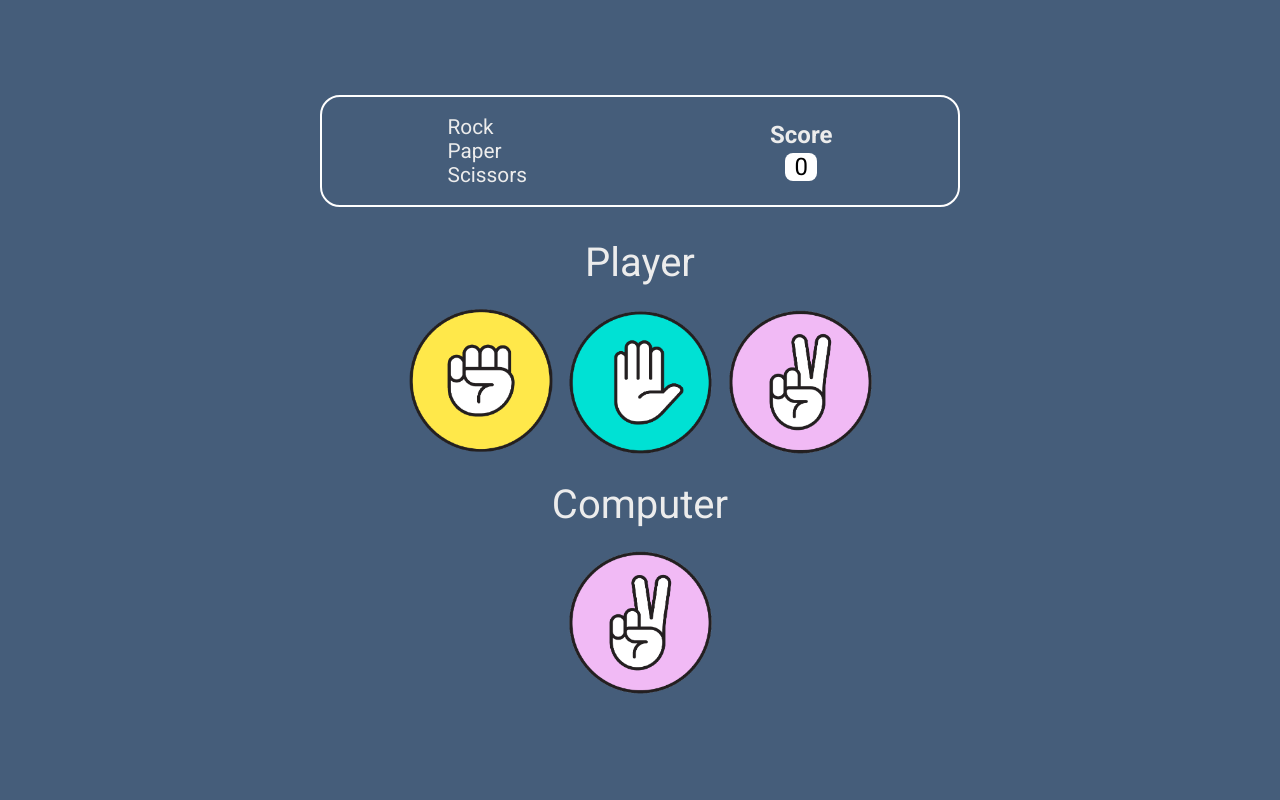
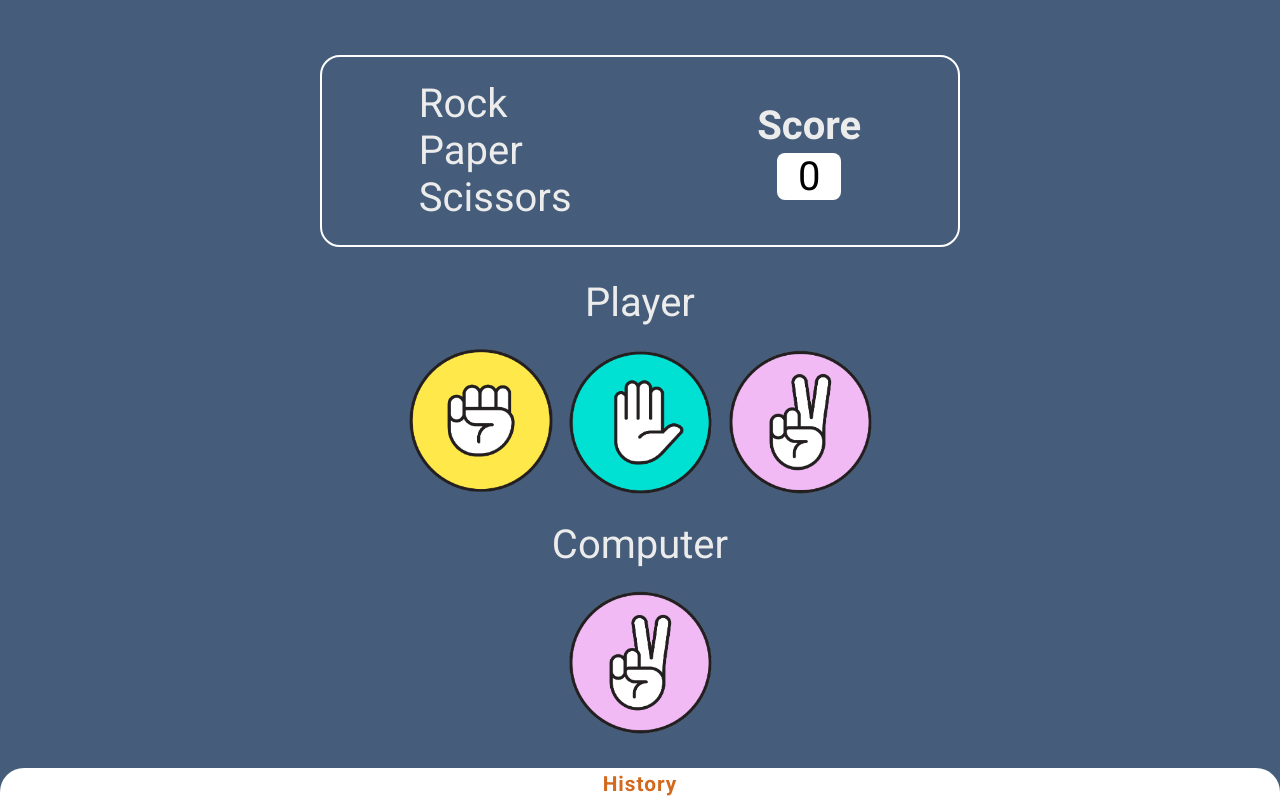
Before and after one commit to emrecan-balgun/RockPaperScissors, a React (Create React App) app: page / in a window 1280 px wide. Built offline with nearby package versions, Linux system fonts and the light colour scheme.

Commit message:
add styles to history

```diff
--- a/src/Container/GameBoard.jsx
+++ b/src/Container/GameBoard.jsx
@@ -1,10 +1,11 @@
 import ChoiceBoard from "./ChoiceBoard";
+import History from "./History";
 
 const GameBoard = () => {
   return (
     <div className="game-board">
       <ChoiceBoard />
-      {/* <History /> */}
+      <History />
     </div>
   );
 };
--- a/src/Container/History.js
+++ b/src/Container/History.js
@@ -1,22 +1,36 @@
 import { useSelector } from "react-redux";
 import { history } from "../redux/historySlice";
+import { useState } from "react";
 
 function History() {
   const historyList = useSelector(history);
-/*   const roundWinner = useSelector(roundCount); */
+  const [showHistory, setShowHistory] = useState(true);
+
+  const toggleHistory = () => {
+    setShowHistory(!showHistory);
+  };
 
   return (
     <div className="history">
-      <h1 className="history__title">History</h1>
-      <div className="history-container">
+      <div className="history__title" onClick={toggleHistory}>
+        History
+      </div>
+      <div
+        className={`history__container ${
+          showHistory ? "history__container--toggle" : ""
+        }`}
+      >
         {historyList.map((history, key) => (
-          <p className={`history-container__round ${history.roundWinner}`} key={key}>
-            {history.playerChoice}
-            <span style={{ color: "#B91646", backgroundColor: "transparent" }}>
+          <div
+            className={`history__container-round history__container--${history.roundWinner.toLowerCase()}`}
+            key={key}
+          >
+            <p>
+              {history.playerChoice}
               vs
-            </span>
-            {history.computerChoice}
-          </p>
+              {history.computerChoice}
+            </p>
+          </div>
         ))}
       </div>
     </div>
--- a/src/Container/ScoreBoard.js
+++ b/src/Container/ScoreBoard.js
@@ -1,11 +1,9 @@
 import React from "react";
 import { useSelector } from "react-redux";
 import { score } from "../redux/historySlice";
-import { useState } from 'react';
 
 function ScoreBoard() {
   const scoreBoard = useSelector(score);
-  const [scorePoint, setScorePoint] = useState(false);
 
   return (
     <div className="score-board">
@@ -17,7 +15,7 @@ function ScoreBoard() {
         </div>
         <div className="score-board__score">
           <h2 className="score-board__score-title">Score</h2>
-          <div className={`score-board__score-point ${scorePoint ? "score-board__score-point--animation" : ""}`}>{scoreBoard}</div>
+          <div className="score-board__score-point">{scoreBoard}</div>
         </div>
       </div>
     </div>
--- a/src/Container/styles.css
+++ b/src/Container/styles.css
@@ -8,16 +8,3 @@
   outline: 0;
   box-sizing: border-box;
 }
-
-
-.Computer{
-  background-color: red;
-}
-
-.Player{
-  background-color: green;
-}
-
-.Draw{
-  background-color: yellow;
-}
--- /dev/null
+++ b/src/Styles/Container/_history.scss
@@ -0,0 +1,55 @@
+@import '../Config/variables';
+
+.history{
+    position: absolute;
+    left: 0%;
+    bottom: 0;
+    width: 100%;
+
+
+
+    &__container{
+        max-height: 175px;
+        overflow: scroll;
+        &--toggle{
+            display: none;
+        }
+
+        &--computer{
+            background-color: red;
+          }
+
+        &--player{
+            background-color: green;
+          }
+
+        &--draw{
+            background-color: yellow;
+          }
+
+        &-round{
+            height: 24px;
+            p{
+                text-align: center;
+                color: $white;
+
+            }
+        }
+    }
+
+
+    &__title{
+        width: 100%;
+        height: 2rem;
+        line-height: 2rem;
+        background-color: $white;
+        color: chocolate;
+        text-align: center;
+        font-size: $big-font-size;
+        font-weight: $font-semi-bold;
+        border-radius: 1.5rem 1.5rem 0 0;
+        letter-spacing: 1px;
+    }
+
+
+}
--- a/src/Styles/Container/_scoreBoard.scss
+++ b/src/Styles/Container/_scoreBoard.scss
@@ -39,6 +39,20 @@
   @media screen and (min-width: $medium-screen){
         &__container{
             width: 80%;
+            height: 12rem;
+        }
+
+        &__span{
+          font-size: 2.5rem;
+        }
+
+        &__score-title{
+          font-size: $bigger-font-size;
+        }
+
+        &__score-point{
+          width: 4rem;
+          font-size: $bigger-font-size;
         }
     }
 
--- a/src/Styles/main.scss
+++ b/src/Styles/main.scss
@@ -1,4 +1,5 @@
 @import 'Container/game';
+@import 'Container/history';
 @import 'Layout/layout';
 @import 'Container/scoreBoard';
 @import 'Base/typography';
```
